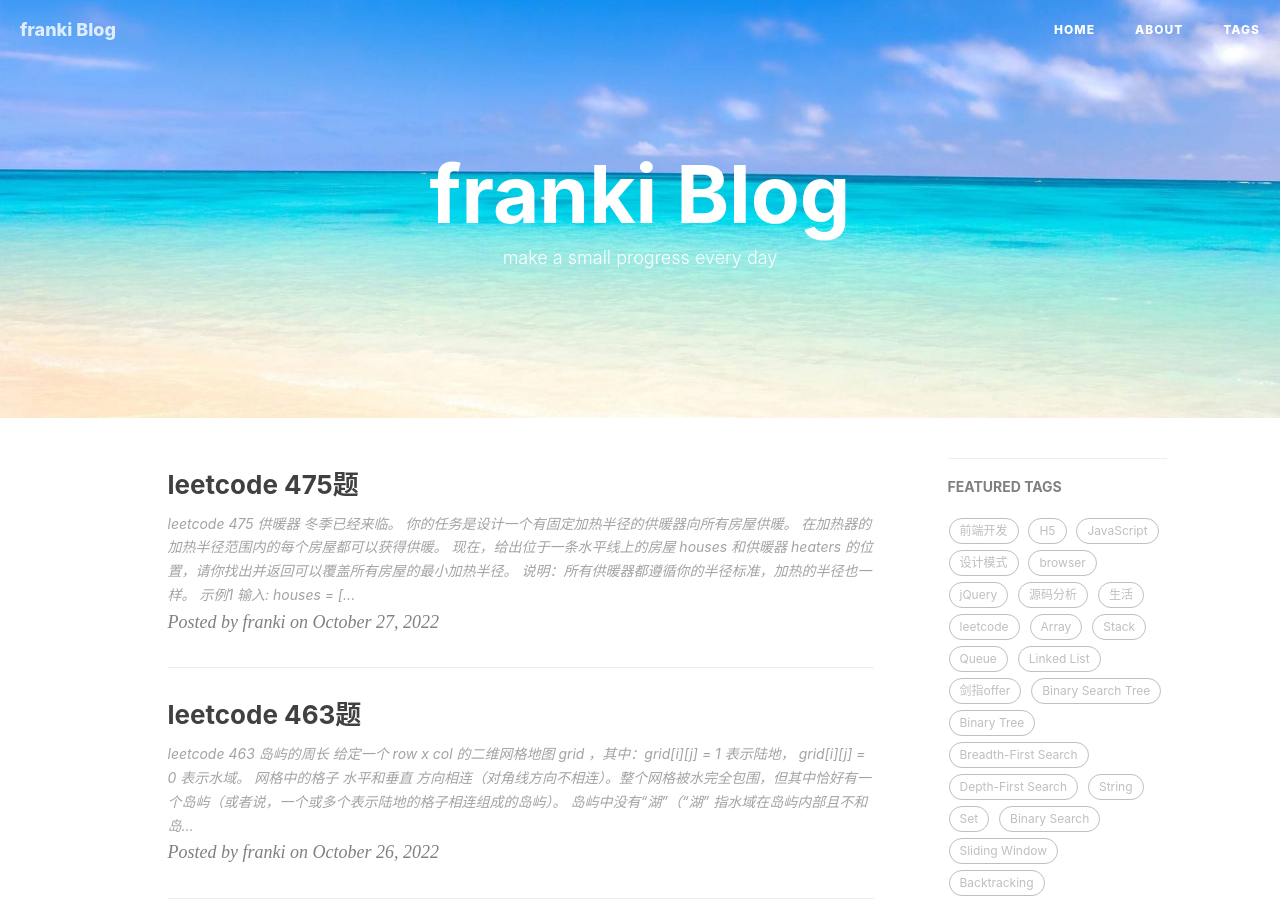
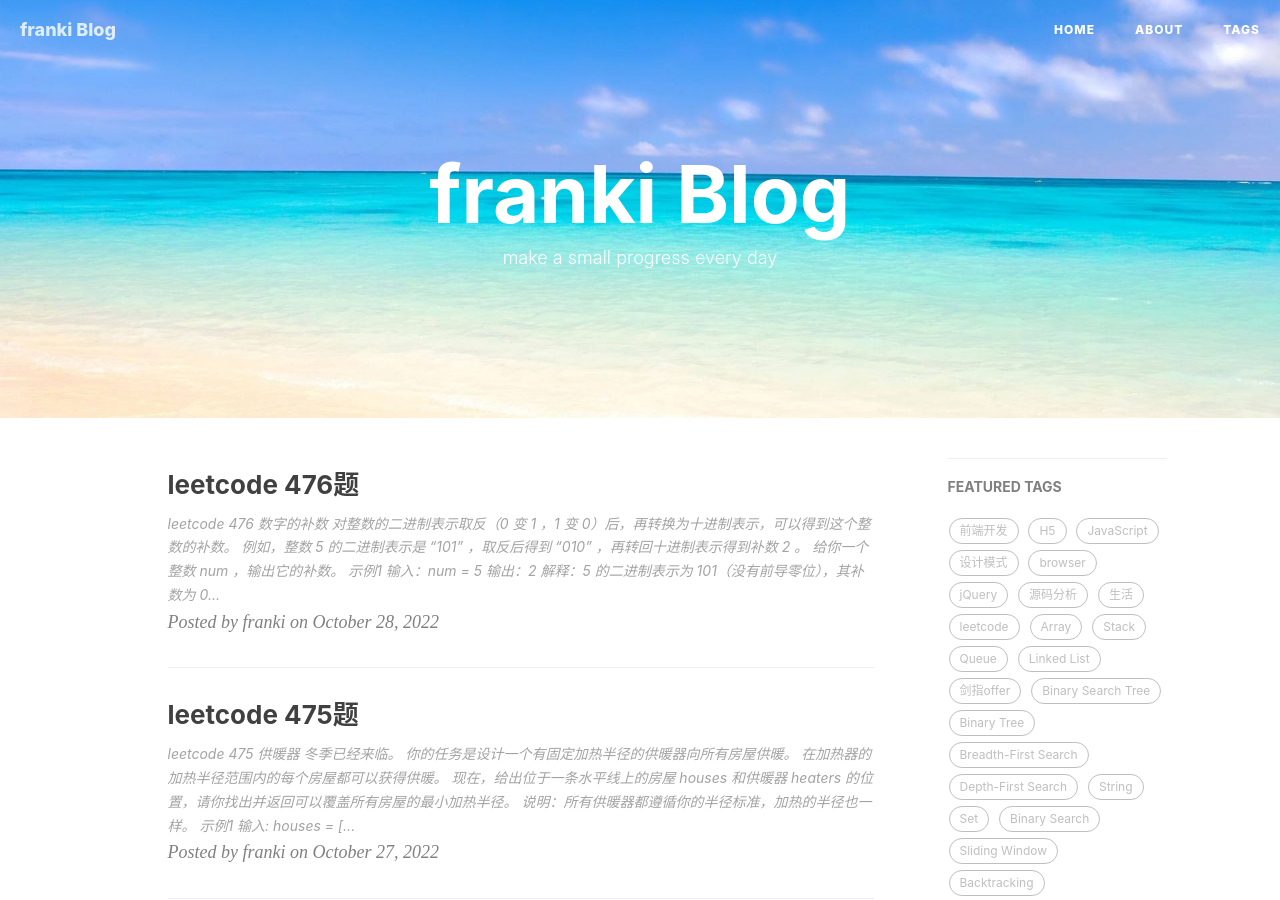
Before and after one commit to NikFranki/NikFranki.github.io, a Jekyll site: the page built from index.html, in a window 1280 px wide and 900 px high. Built offline with Jekyll 4.4.1, drawn with Linux system fonts in a browser that asks for light colours; nearby versions of some CDN libraries; the list of posts is cut into pages by our own code; comment, search, counter and statistics services are not loaded; some of the changed text lies outside the part shown.

Commit message:
add leetcode 476

````diff
--- /dev/null
+++ b/_posts/2022-10-28-leetcode476.md
@@ -0,0 +1,59 @@
+---
+layout:     post
+title:      "leetcode 476题"
+date:       2022-10-28
+subtitle:   ""
+author:     "franki"
+header-img: ""
+catalog: true
+tags:
+    - leetcode
+---
+
+## leetcode 476 数字的补数
+
+对整数的二进制表示取反（0 变 1 ，1 变 0）后，再转换为十进制表示，可以得到这个整数的补数。
+
+例如，整数 5 的二进制表示是 "101" ，取反后得到 "010" ，再转回十进制表示得到补数 2 。
+给你一个整数 num ，输出它的补数。
+
+示例1
+
+```bash
+输入：num = 5
+输出：2
+解释：5 的二进制表示为 101（没有前导零位），其补数为 010。所以你需要输出 2 。
+```
+
+示例2
+
+```bash
+输入：num = 1
+输出：0
+解释：1 的二进制表示为 1（没有前导零位），其补数为 0。所以你需要输出 0 。
+```
+
+### 思路
+
+按照题意构造相应的 mask 再取反即可
+
+### 代码
+
+```js
+/**
+ * @param {number} num
+ * @return {number}
+ */
+function findComplement(num) {
+    let temp = 1;
+    while (temp <= num) {
+        temp <<= 1;
+    }
+    return (temp - 1) ^ num;
+}
+```
+
+复杂度分析:
+
+- 时间复杂度: O(N)
+- 空间复杂度：O(1)
````
Also changed, not shown: _posts/2022-10-27-leetcode475.md (+1 -1 lines).
